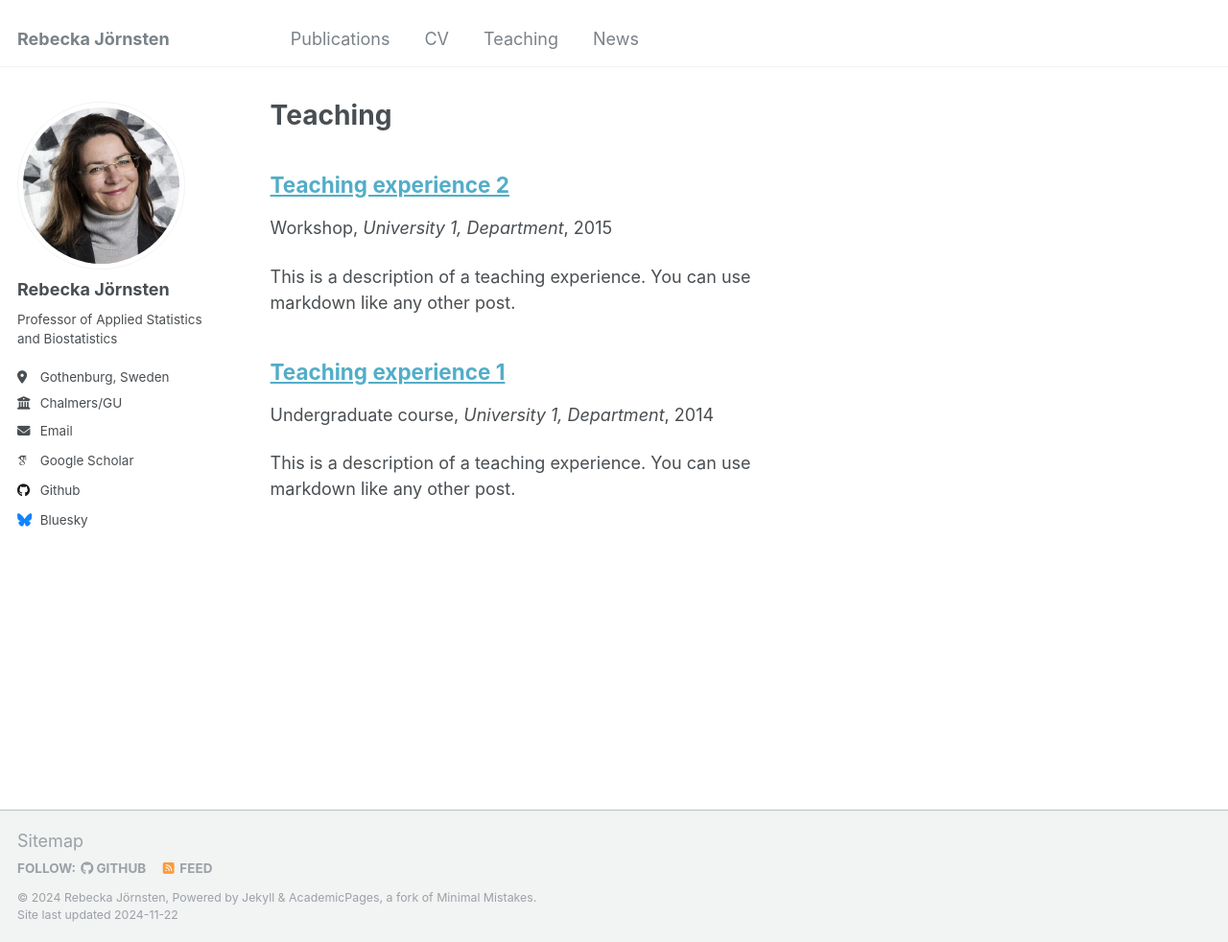
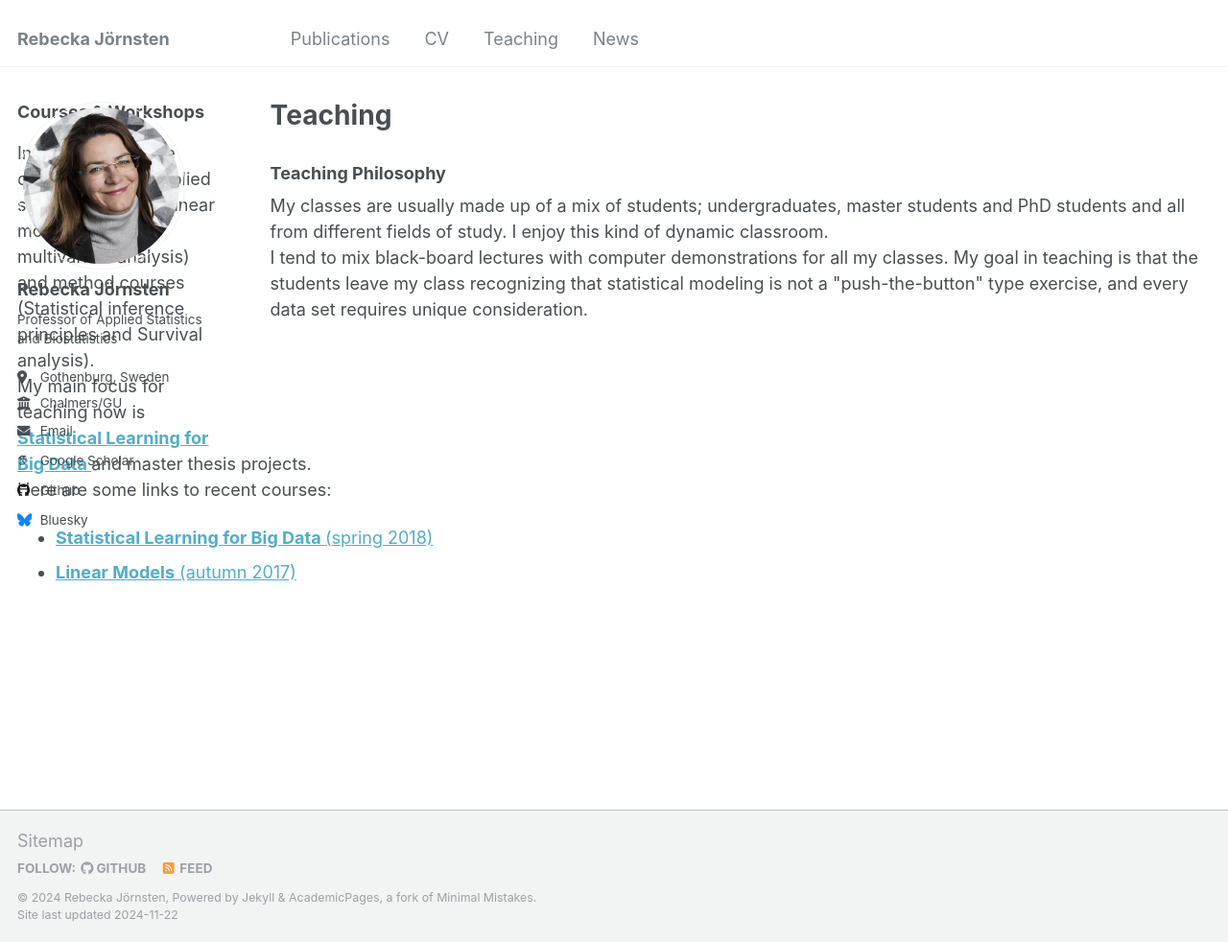
Before and after one commit to rjornsten/rjornsten.github.io, a Jekyll site: the page built from _pages/teaching.html, in a window 1280 px wide and 982 px high. Shown: the whole window at 96% size. Built offline with Jekyll 4.4.1, drawn with Linux system fonts in a browser that asks for light colours; some web fonts are replaced.

Commit message:
Update teaching.html

```diff
--- a/_pages/teaching.html
+++ b/_pages/teaching.html
@@ -5,8 +5,20 @@ permalink: /teaching/
 author_profile: true
 ---
 
-{% include base_path %}
+<h3>Teaching Philosophy</h3>
+My classes are usually made up of a mix of students; undergraduates, master students and PhD students and all from different fields of study. I enjoy this kind of dynamic classroom. <br>
+        I tend to mix black-board lectures with computer demonstrations for all my classes. My goal in teaching is that the students leave my class recognizing that statistical modeling is not a "push-the-button" type exercise, and every data set requires unique consideration. <br> <br> <br> <br>
+		</div>
 
-{% for post in site.teaching reversed %}
-  {% include archive-single.html %}
-{% endfor %}
+		<div class="right">
+			<h3>Courses & Workshops </h3>
+
+		<p> In past years I have cycled teaching applied statistics couses (Linear models, Applied multivariate analysis) and method courses (Statistical inference principles and Survival analysis). <br>
+My main focus for teaching now is <a href="http://www.math.chalmers.se/Stat/Grundutb/GU/MSA220/S19/"><b>Statistical Learning for Big Data </b> </a> and master thesis projects. <br>
+
+<!--I also teach PhD courses, sometimes jointly with upper division masters programs (Sparse modeling, Empirical Bayes, Bootstrap methods). -->
+
+Here are some links to recent courses:
+<ul>
+<li><a href="http://www.math.chalmers.se/Stat/Grundutb/GU/MSA220/S18/"><b>Statistical Learning for Big Data </b> (spring 2018)</a>
+<li><a href="http://www.math.chalmers.se/Stat/Grundutb/GU/MSG500/A17/"><b>Linear Models</b> (autumn 2017)</a>
```
